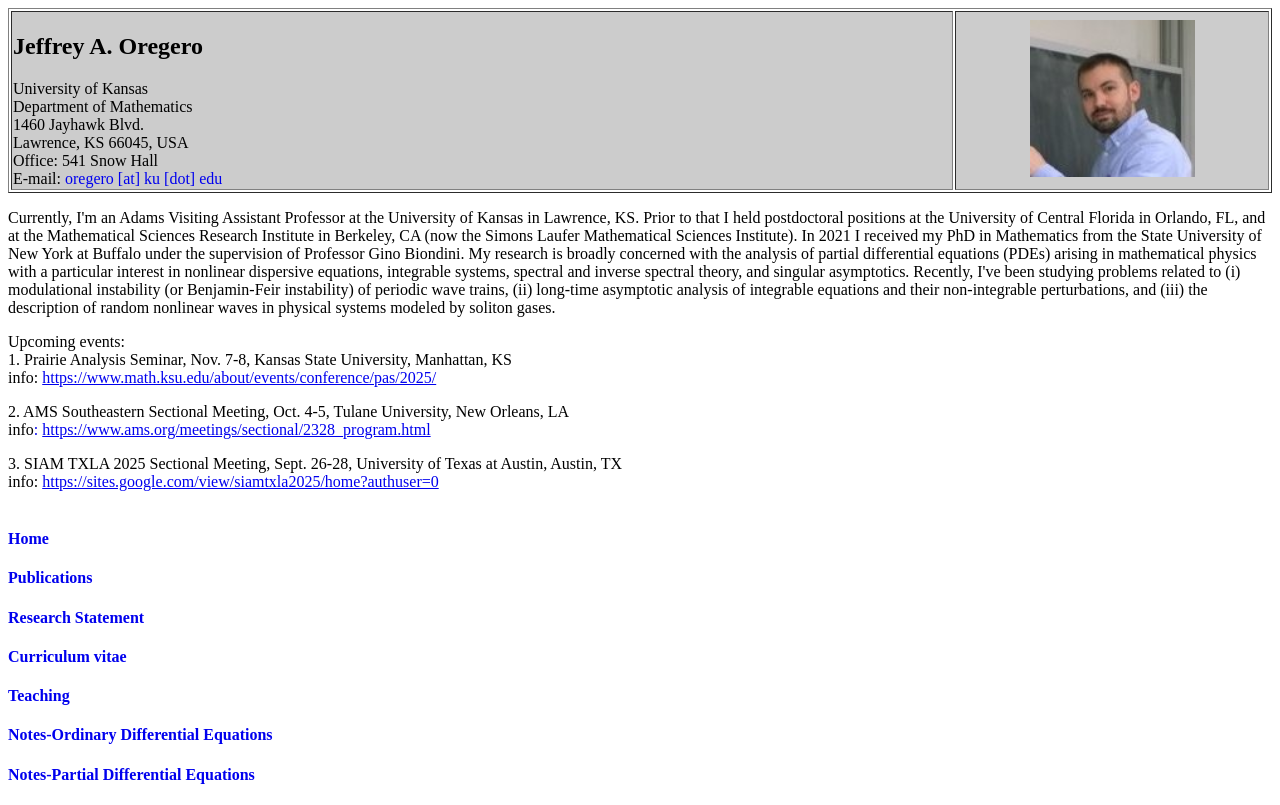
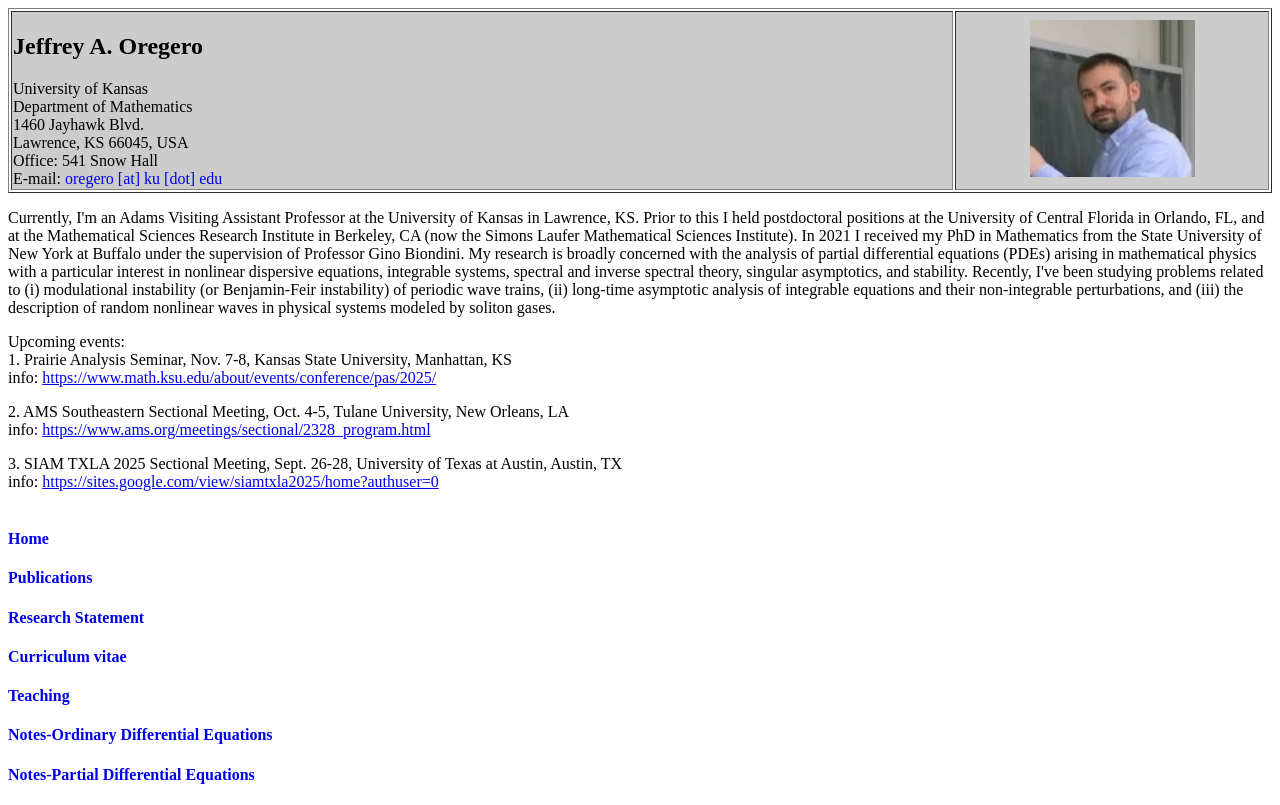
Before and after one commit to j-oregero/math, a plain HTML site: page index.html in a window 1280 px wide. Drawn offline with Linux system fonts and the light colour scheme.

Commit message:
Update index.html

```diff
--- a/index.html
+++ b/index.html
@@ -25,7 +25,7 @@
       </tbody>
     </table>
     <p>Currently, I'm an Adams Visiting Assistant Professor at the University of
-      Kansas in Lawrence, KS. Prior to that I held postdoctoral positions at the
+      Kansas in Lawrence, KS. Prior to this I held postdoctoral positions at the
       University of Central Florida in Orlando, FL, and at the Mathematical
       Sciences Research Institute in Berkeley, CA (now the Simons Laufer
       Mathematical Sciences Institute). In 2021 I received my PhD in Mathematics
@@ -33,9 +33,9 @@
       Professor Gino Biondini. My research is broadly concerned with the
       analysis of partial differential equations (PDEs) arising in mathematical
       physics with a particular interest in nonlinear dispersive equations,
-      integrable systems, spectral and inverse spectral theory, and singular
-      asymptotics. Recently, I've been studying problems related to (i)
-      modulational instability (or Benjamin-Feir instability) of periodic wave
+      integrable systems, spectral and inverse spectral theory, singular
+      asymptotics, and stability. Recently, I've been studying problems related
+      to (i) modulational instability (or Benjamin-Feir instability) of periodic wave
       trains, (ii) long-time asymptotic analysis of integrable equations and
       their non-integrable perturbations, and (iii) the description of random
       nonlinear waves in physical systems modeled by soliton gases. </p>
```
